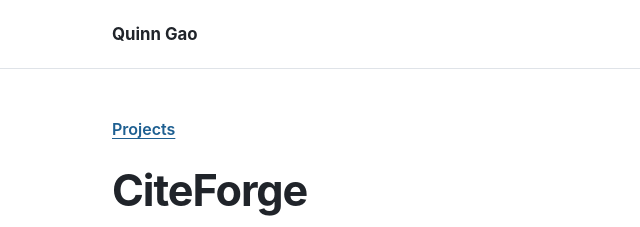
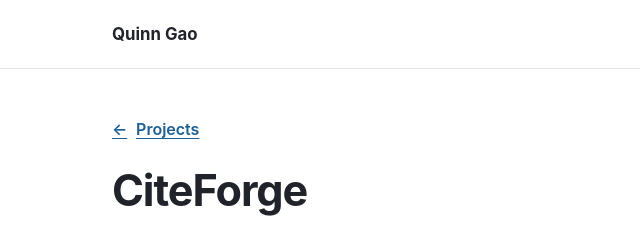
Before and after one commit to QZGao/QZGao.github.io, an Astro site: page /projects/cite-forge in a window 1280 px wide. Shown: the top 227 px of the page, 0-640 px from the left. Built offline with nearby package versions, Linux system fonts and the light colour scheme; Astro itself is replaced by a stand-in of ours.

Commit message:
style: add project backlink icon

```diff
--- a/src/layouts/ProjectLayout.astro
+++ b/src/layouts/ProjectLayout.astro
@@ -15,7 +15,10 @@ const metadata = data.status === 'archived' ? `${data.year} · Archived` : Strin
 <SiteLayout title={data.title} description={data.summary}>
   <div class="shell">
     <header class="project-intro">
-      <a class="back-link" href="/projects/">Projects</a>
+      <a class="back-link" href="/projects/">
+        <span aria-hidden="true">←</span>
+        <span>Projects</span>
+      </a>
       <h1>{data.title}</h1>
       <p class="lede">{data.summary}</p>
       <p class="project-meta">{metadata}</p>
@@ -45,7 +48,9 @@ const metadata = data.status === 'archived' ? `${data.year} · Archived` : Strin
   }
 
   .back-link {
-    display: inline-block;
+    display: inline-flex;
+    align-items: center;
+    gap: var(--space-2);
     margin-bottom: var(--space-2);
     font-size: var(--step-0);
     font-weight: 600;
```
